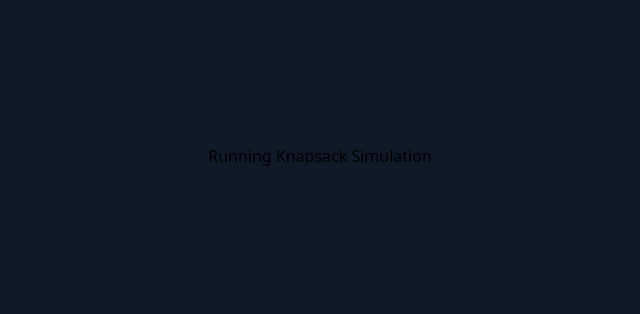
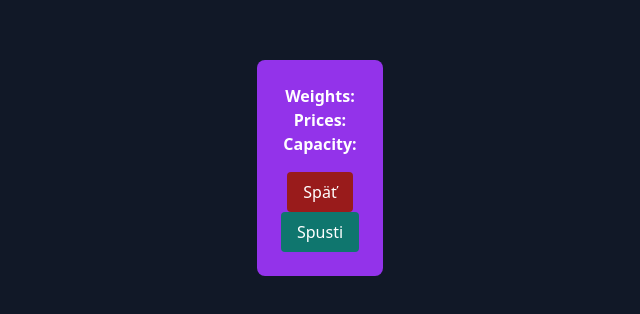
Before and after one commit to marek311/heuristics, a React (Create React App) app: page /knapsack-insert-simulation in a window 1280 px wide. Shown: the part 244-558 px from the top of the page, without its empty margins (320-960 px from the left). Built offline with nearby package versions, Linux system fonts and the light colour scheme.

Commit message:
buttons update, inputs display

```diff
--- a/src/InputHandler.js
+++ b/src/InputHandler.js
@@ -1,6 +1,6 @@
 import { useLocation } from 'react-router-dom';
-import KnapsackInput from './InputHandlerKnapsackProblem';
-import TSPInput from './InputHandlerTSP';
+import InputHandlerKnapsackProblem from './InputHandlerKnapsackProblem';
+import InputHandlerTSP from './InputHandlerTSP';
 
 function InputHandler() {
 
@@ -11,11 +11,11 @@ function InputHandler() {
     const showInputFields = () => {
         if (['KnapsackInsert', 'KnapsackExchangeFirst', 'KnapsackExchangeBest', 'KnapsackGenetic'].includes(mode))
         {
-            return <KnapsackInput mode={mode} />;
+            return <InputHandlerKnapsackProblem mode={mode} />;
         }
         if (['TSPSimulatedAnnealing', 'TSPTabuSearch'].includes(mode))
         {
-            return <TSPInput mode={mode} />;
+            return <InputHandlerTSP mode={mode} />;
         }
         return null;
     }
--- a/src/InputHandlerKnapsackProblem.js
+++ b/src/InputHandlerKnapsackProblem.js
@@ -69,12 +69,10 @@ function InputHandlerKnapsackProblem( {mode} ) {
                     Späť
                 </button>
                 <button onClick={handleRunClick} className="px-4 py-2 bg-teal-700 rounded hover:bg-purple-700">
-                    Spusti
+                    Ďaľej
                 </button>
             </div>
-
         </div>
-
     );
 }
 
--- a/src/InputHandlerTSP.js
+++ b/src/InputHandlerTSP.js
@@ -53,10 +53,9 @@ function InputHandlerTSP( {mode}) {
                     Späť
                 </button>
                 <button onClick={handleRunClick} className="px-4 py-2 bg-teal-700 rounded hover:bg-purple-700">
-                    Spusti
+                    Ďaľej
                 </button>
             </div>
-
         </div>
     );
 }
--- a/src/SimulatorKnapsack.js
+++ b/src/SimulatorKnapsack.js
@@ -1,9 +1,31 @@
+import React from 'react';
+import { useLocation, useNavigate } from 'react-router-dom';
 
 function SimulationKnapsack() {
+    const location = useLocation();
+    const navigate = useNavigate();
+
+    const { mode, data } = location.state || {};
+    const { weights, prices, capacity } = data || {};
+
+    const handleRunClick = () => {
+        navigate('simulate', { state: { mode,weights,prices,capacity } });
+    };
 
     return (
         <div>
-            <h2>Running Knapsack Simulation </h2>
+            <div
+                className="mb-4 flex flex-col items-center justify-center w-fit h-fit text-white p-6 bg-purple-600 rounded-lg mx-auto my-10">
+                <p><strong>Weights:</strong> {weights}</p>
+                <p><strong>Prices:</strong> {prices}</p>
+                <p><strong>Capacity:</strong> {capacity}</p>
+                <button onClick={() => navigate(-1)} className="mt-4 px-4 py-2 bg-red-800 rounded hover:bg-red-950">
+                    Späť
+                </button>
+                <button onClick={handleRunClick} className="px-4 py-2 bg-teal-700 rounded hover:bg-purple-700">
+                    Spusti
+                </button>
+            </div>
         </div>
     );
 }
```
